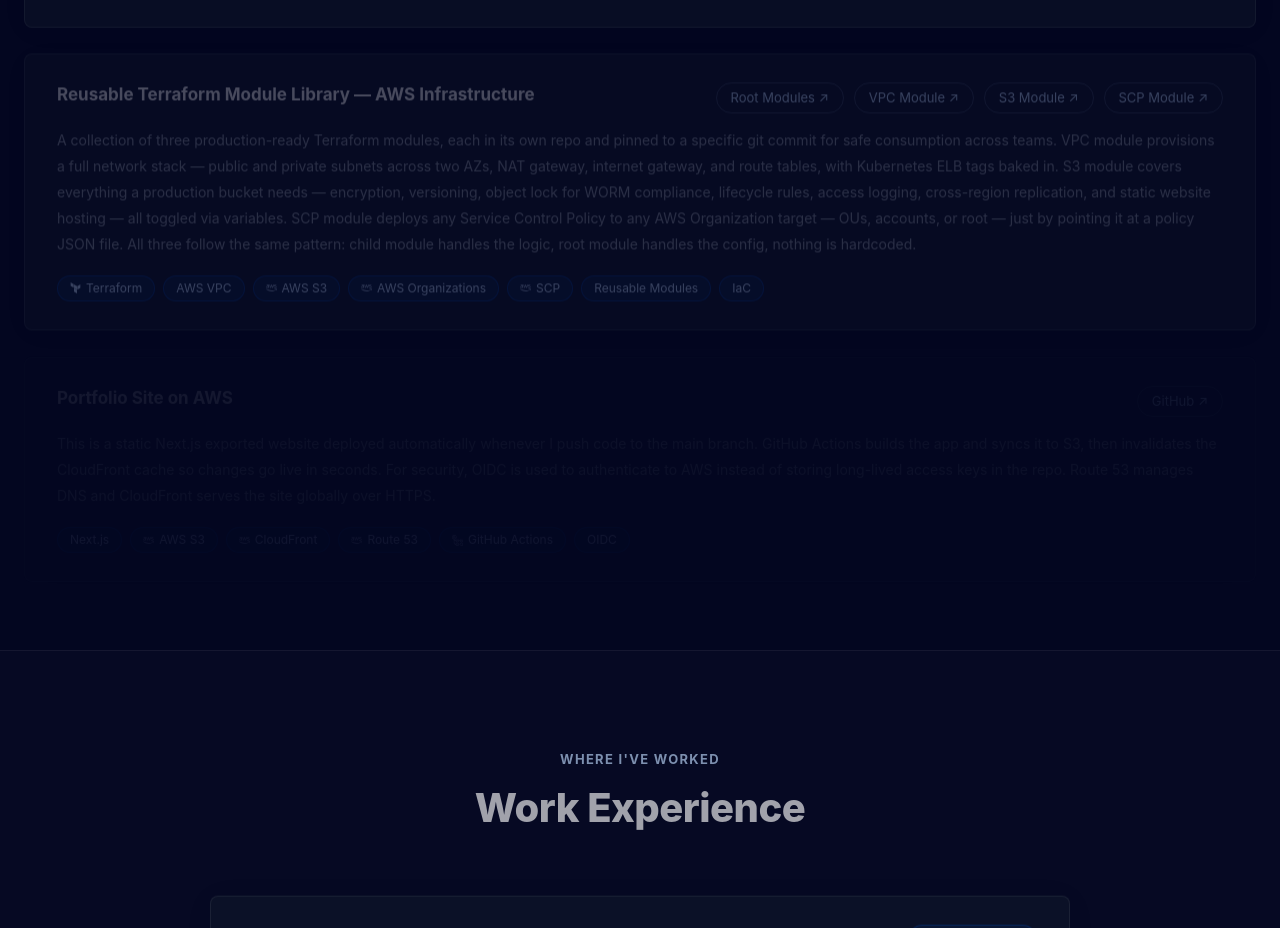
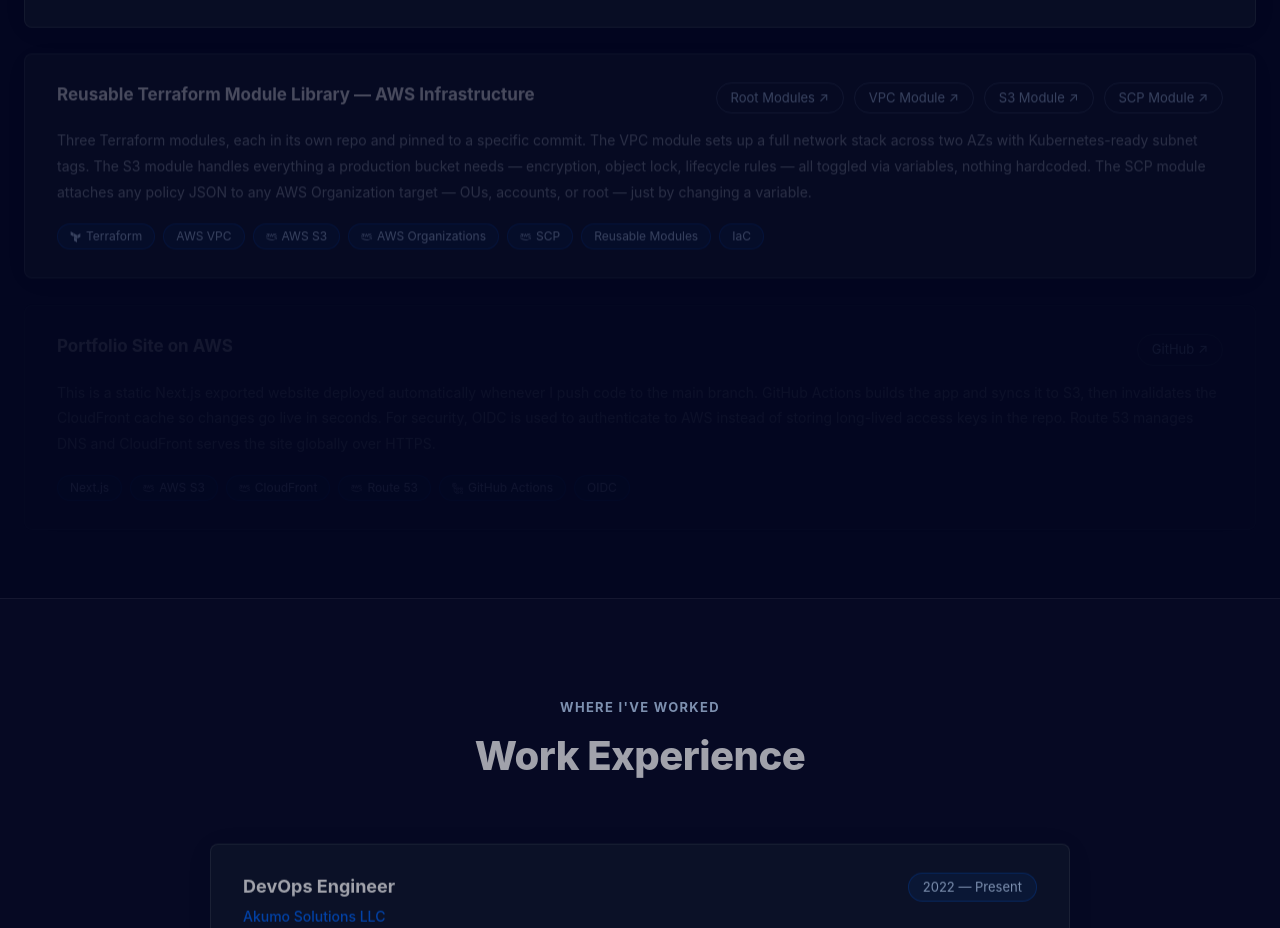
Before and after one commit to ochirdorj/portfolio, a Next.js app: page / in a window 1280 px wide. Shown: the part 2880-3808 px from the top of the page. Built offline with nearby package versions, Linux system fonts and the light colour scheme.

Commit message:
tf modules content has been improved

```diff
--- a/data/content.ts
+++ b/data/content.ts
@@ -70,7 +70,7 @@
 },
 {
   title: "Reusable Terraform Module Library — AWS Infrastructure",
-  description: "A collection of three production-ready Terraform modules, each in its own repo and pinned to a specific git commit for safe consumption across teams. VPC module provisions a full network stack — public and private subnets across two AZs, NAT gateway, internet gateway, and route tables, with Kubernetes ELB tags baked in. S3 module covers everything a production bucket needs — encryption, versioning, object lock for WORM compliance, lifecycle rules, access logging, cross-region replication, and static website hosting — all toggled via variables. SCP module deploys any Service Control Policy to any AWS Organization target — OUs, accounts, or root — just by pointing it at a policy JSON file. All three follow the same pattern: child module handles the logic, root module handles the config, nothing is hardcoded.",
+  description: "Three Terraform modules, each in its own repo and pinned to a specific commit. The VPC module sets up a full network stack across two AZs with Kubernetes-ready subnet tags. The S3 module handles everything a production bucket needs — encryption, object lock, lifecycle rules — all toggled via variables, nothing hardcoded. The SCP module attaches any policy JSON to any AWS Organization target — OUs, accounts, or root — just by changing a variable.",
   tags: ["Terraform", "AWS VPC", "AWS S3", "AWS Organizations", "SCP", "Reusable Modules", "IaC"],
   links: [
     { label: "Root Modules", url: "https://github.com/ochirdorj/root_modules" },
```
